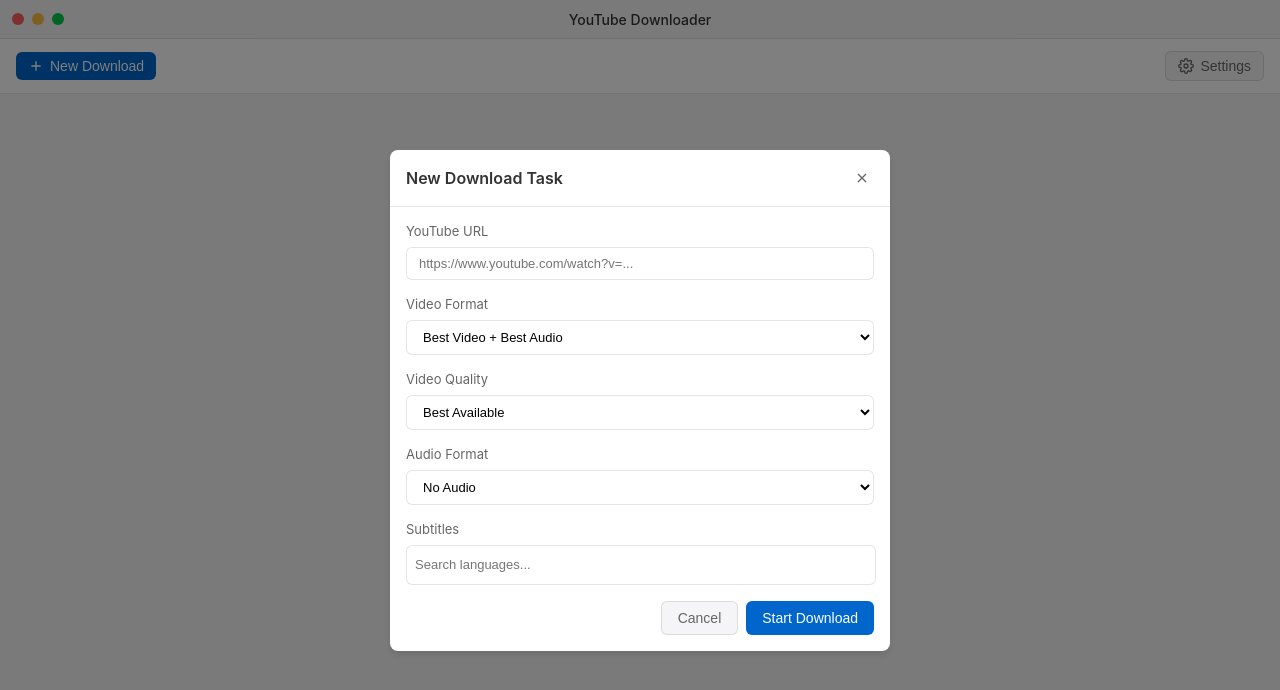
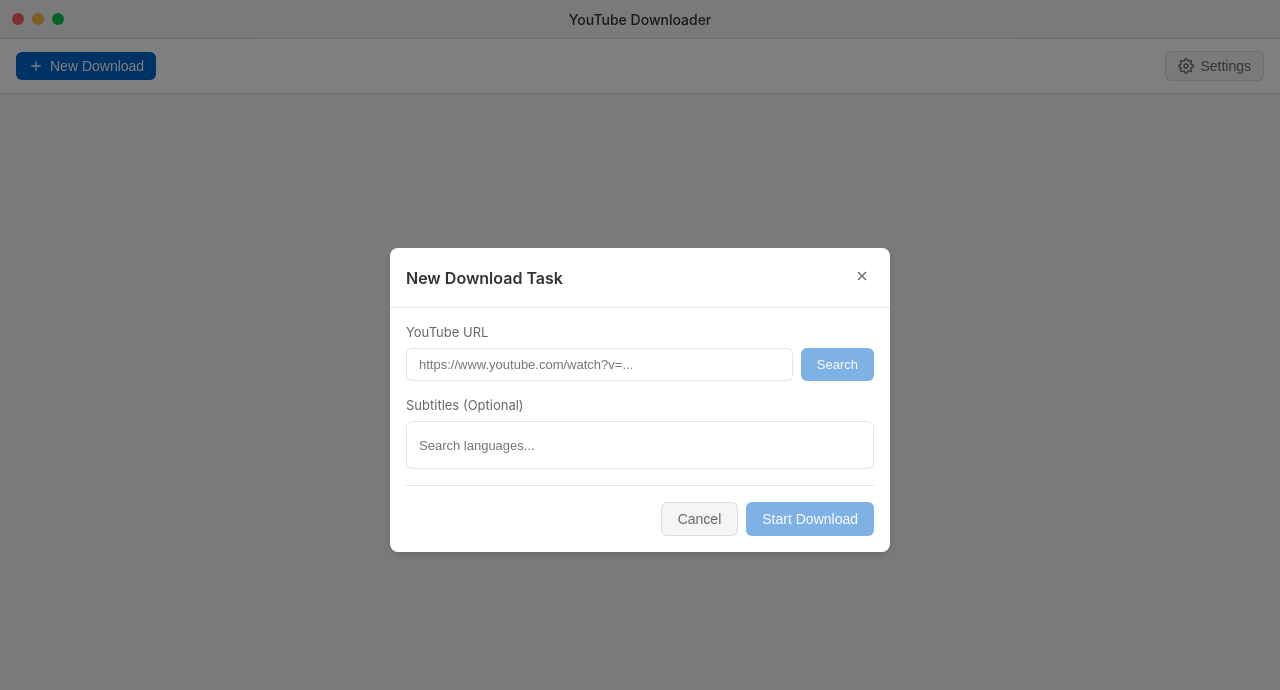
Before and after one commit to harveyzhang814/youtube-downloader-gui, a React (Vite) app: page /#/ in a window 1280 px wide. Both pictures are taken after a click on the button "New Download". Shown: the top 690 px of the page. Built offline with nearby package versions, Linux system fonts and the light colour scheme.

Commit message:
fea/add-resource-choice

```diff
--- a/src/renderer/components/NewTaskModal.jsx
+++ b/src/renderer/components/NewTaskModal.jsx
@@ -5,15 +5,11 @@
 
 const NewTaskModal = ({ onClose, onSubmit }) => {
   const [url, setUrl] = useState('');
-  const [format, setFormat] = useState('bestvideo+bestaudio/best');
-  const [quality, setQuality] = useState('best');
-  const [audioFormat, setAudioFormat] = useState('none');
-  const [audioQuality, setAudioQuality] = useState('best');
+  const [selectedFormat, setSelectedFormat] = useState(null);
   const [subtitles, setSubtitles] = useState([]);
   const [subtitleSearch, setSubtitleSearch] = useState('');
   const [isSubtitleDropdownOpen, setIsSubtitleDropdownOpen] = useState(false);
-  const [isAdvancedOpen, setIsAdvancedOpen] = useState(false);
-  const [videoInfo, setVideoInfo] = useState(null);
+  const [availableFormats, setAvailableFormats] = useState([]);
   const [isLoading, setIsLoading] = useState(false);
   const [error, setError] = useState(null);
   const [dropdownPosition, setDropdownPosition] = useState({ top: 0, left: 0, width: 0 });
@@ -42,11 +38,12 @@
 
   const handleUrlChange = (e) => {
     setUrl(e.target.value);
-    setVideoInfo(null);
     setError(null);
+    setAvailableFormats([]);
+    setSelectedFormat(null);
   };
 
-  const fetchVideoInfo = async () => {
+  const searchFormats = async () => {
     if (!url.trim()) return;
     if (!ipcRenderer) {
       setError('Electron IPC not available');
@@ -55,13 +52,26 @@
 
     setIsLoading(true);
     setError(null);
+    setAvailableFormats([]);
 
     try {
-      const info = await ipcRenderer.invoke('get-video-info', url);
-      setVideoInfo(info);
+      // Validate URL format first
+      if (!url.match(/^https?:\/\/(www\.)?youtube\.com\/watch\?v=[\w-]+/) &&
+          !url.match(/^https?:\/\/youtu\.be\/[\w-]+/)) {
+        throw new Error('Please enter a valid YouTube URL');
+      }
+
+      const formats = await ipcRenderer.invoke('get-available-formats', url);
+      setAvailableFormats(formats);
+      if (formats.length > 0) {
+        // Default to the best quality format
+        setSelectedFormat(formats[0].id);
+      }
     } catch (error) {
-      setError('Failed to fetch video information. Please check the URL and your internet connection.');
-      console.error('Error fetching video info:', error);
+      console.error('Error fetching formats:', error);
+      setError(error.message || 'Failed to fetch video formats. Please check the URL and your internet connection.');
+      setAvailableFormats([]);
+      setSelectedFormat(null);
     } finally {
       setIsLoading(false);
     }
@@ -69,12 +79,13 @@
 
   const handleSubmit = (e) => {
     e.preventDefault();
+    if (!selectedFormat) {
+      setError('Please select a format first');
+      return;
+    }
     onSubmit({
       url,
-      format,
-      quality,
-      audioFormat,
-      audioQuality,
+      format: selectedFormat,
       subtitles: subtitles.length > 0 ? subtitles.join(',') : null
     });
   };
@@ -93,18 +104,19 @@
   };
 
   const handleSubtitleInputFocus = (e) => {
-    const rect = e.target.getBoundingClientRect();
-    const containerRect = e.target.closest('div[style*="border"]').getBoundingClientRect();
+    const inputContainer = e.target.closest('div[style*="border"]');
+    if (inputContainer) {
+      const rect = inputContainer.getBoundingClientRect();
       setDropdownPosition({
-      top: containerRect.bottom + 4,
-      left: containerRect.left,
-      width: containerRect.width
+        top: rect.bottom + window.scrollY,
+        left: rect.left + window.scrollX,
+        width: rect.width
       });
       setIsSubtitleDropdownOpen(true);
+    }
   };
 
   const handleSubtitleInputBlur = (e) => {
-    // Delay closing to allow click events on the dropdown items
     setTimeout(() => {
       setIsSubtitleDropdownOpen(false);
     }, 200);
@@ -139,8 +151,7 @@
           borderBottom: '1px solid rgba(0,0,0,0.1)',
           display: 'flex',
           alignItems: 'center',
-          justifyContent: 'space-between',
-          flexShrink: 0
+          justifyContent: 'space-between'
         }}>
           <h2 style={{
             margin: 0,
@@ -155,15 +166,7 @@
               border: 'none',
               padding: '4px',
               cursor: 'pointer',
-              color: '#666',
-              display: 'flex',
-              alignItems: 'center',
-              justifyContent: 'center',
-              borderRadius: '4px',
-              transition: 'background-color 0.2s',
-              ':hover': {
-                backgroundColor: 'rgba(0,0,0,0.05)'
-              }
+              color: '#666'
             }}
           >
             <svg width="16" height="16" viewBox="0 0 24 24" fill="none" stroke="currentColor" strokeWidth="2">
@@ -175,14 +178,11 @@
         <form onSubmit={handleSubmit} style={{
           padding: '16px',
           overflowY: 'auto',
-          flexGrow: 1,
           display: 'flex',
-          flexDirection: 'column'
+          flexDirection: 'column',
+          gap: '16px'
         }}>
-          <div style={{
-            marginBottom: '16px',
-            width: '100%'
-          }}>
+          <div>
             <label style={{
               display: 'block',
               marginBottom: '8px',
@@ -191,187 +191,201 @@
             }}>
               YouTube URL
             </label>
+            <div style={{
+              display: 'flex',
+              gap: '8px'
+            }}>
               <input
                 type="text"
                 value={url}
                 onChange={handleUrlChange}
                 placeholder="https://www.youtube.com/watch?v=..."
                 style={{
-                width: '100%',
+                  flex: 1,
                   padding: '8px 12px',
                   fontSize: '13px',
                   border: '1px solid rgba(0,0,0,0.1)',
                   borderRadius: '6px',
-                backgroundColor: 'white',
-                boxSizing: 'border-box'
+                  backgroundColor: 'white'
                 }}
-              required
               />
+              <button
+                type="button"
+                onClick={searchFormats}
+                disabled={isLoading || !url.trim()}
+                style={{
+                  padding: '8px 16px',
+                  fontSize: '13px',
+                  color: 'white',
+                  backgroundColor: '#0066cc',
+                  border: 'none',
+                  borderRadius: '6px',
+                  cursor: url.trim() ? 'pointer' : 'not-allowed',
+                  opacity: url.trim() ? 1 : 0.5
+                }}
+              >
+                {isLoading ? 'Searching...' : 'Search'}
+              </button>
+            </div>
           </div>
 
+          {error && (
             <div style={{
-            marginBottom: '16px',
-            width: '100%'
+              padding: '12px',
+              backgroundColor: '#fee2e2',
+              border: '1px solid #ef4444',
+              borderRadius: '6px',
+              color: '#dc2626',
+              fontSize: '13px',
+              display: 'flex',
+              alignItems: 'flex-start',
+              gap: '8px'
             }}>
+              <svg
+                width="16"
+                height="16"
+                viewBox="0 0 24 24"
+                fill="none"
+                stroke="currentColor"
+                strokeWidth="2"
+                style={{ marginTop: '2px', flexShrink: 0 }}
+              >
+                <circle cx="12" cy="12" r="10" />
+                <line x1="12" y1="8" x2="12" y2="12" />
+                <line x1="12" y1="16" x2="12" y2="16" />
+              </svg>
+              <div style={{ flex: 1 }}>
+                <div style={{ fontWeight: '500', marginBottom: '4px' }}>Error</div>
+                <div>{error}</div>
+              </div>
+            </div>
+          )}
+
+          {availableFormats.length > 0 && (
+            <div>
               <label style={{
                 display: 'block',
                 marginBottom: '8px',
                 fontSize: '13px',
                 color: '#666'
               }}>
-              Video Format
+                Available Formats
               </label>
-            <select
-              value={format}
-              onChange={(e) => setFormat(e.target.value)}
-              style={{
-                width: '100%',
-                padding: '8px 12px',
-                fontSize: '13px',
+              <div style={{
                 border: '1px solid rgba(0,0,0,0.1)',
                 borderRadius: '6px',
-                backgroundColor: 'white',
-                boxSizing: 'border-box'
+                maxHeight: '300px',
+                overflowY: 'auto'
+              }}>
+                {availableFormats.map((format) => (
+                  <label
+                    key={format.id}
+                    style={{
+                      display: 'flex',
+                      alignItems: 'flex-start',
+                      padding: '12px',
+                      cursor: 'pointer',
+                      backgroundColor: selectedFormat === format.id ? '#f0f9ff' : 'transparent',
+                      borderBottom: '1px solid rgba(0,0,0,0.05)',
+                      fontSize: '13px',
+                      ':hover': {
+                        backgroundColor: selectedFormat === format.id ? '#f0f9ff' : '#f5f5f7'
+                      }
                     }}
                   >
-              <option value="bestvideo+bestaudio/best">Best Video + Best Audio</option>
-              <option value="bestvideo+bestaudio">Best Video + Best Audio (Separate)</option>
-              <option value="best">Best Quality</option>
-              <option value="mp4">MP4</option>
-              <option value="webm">WebM</option>
-              <option value="mkv">MKV</option>
-            </select>
+                    <input
+                      type="radio"
+                      name="format"
+                      value={format.id}
+                      checked={selectedFormat === format.id}
+                      onChange={() => setSelectedFormat(format.id)}
+                      style={{ marginRight: '12px', marginTop: '2px' }}
+                    />
+                    <div style={{ flex: 1 }}>
+                      <div style={{
+                        display: 'flex',
+                        alignItems: 'center',
+                        gap: '8px',
+                        marginBottom: '4px'
+                      }}>
+                        <div style={{
+                          display: 'flex',
+                          alignItems: 'center',
+                          gap: '8px',
+                          flex: 1
+                        }}>
+                          <span style={{
+                            fontWeight: '500',
+                            minWidth: '80px'
+                          }}>
+                            {format.resolution}
+                          </span>
+                          <span style={{
+                            fontSize: '12px',
+                            color: '#666',
+                            backgroundColor: '#f0f0f0',
+                            padding: '2px 6px',
+                            borderRadius: '4px',
+                            textTransform: 'uppercase'
+                          }}>
+                            {format.ext}
+                          </span>
+                          {format.fps && (
+                            <span style={{
+                              fontSize: '12px',
+                              color: '#666'
+                            }}>
+                              {format.fps} FPS
+                            </span>
+                          )}
+                          <span style={{
+                            fontSize: '12px',
+                            color: '#666',
+                            marginLeft: 'auto'
+                          }}>
+                            {format.filesize}
+                          </span>
                         </div>
+                        <span style={{
+                          fontSize: '11px',
+                          color: '#666',
+                          opacity: 0.7
+                        }}>
+                          ID: {format.id}
+                        </span>
+                      </div>
+                      <div style={{
+                        fontSize: '12px',
+                        color: '#666',
+                        lineHeight: '1.4'
+                      }}>
+                        {format.description}
+                      </div>
+                    </div>
+                  </label>
+                ))}
+              </div>
+            </div>
+          )}
 
-          <div style={{ marginBottom: '16px' }}>
+          <div>
             <label style={{
               display: 'block',
               marginBottom: '8px',
               fontSize: '13px',
               color: '#666'
             }}>
-              Video Quality
-            </label>
-            <select
-              value={quality}
-              onChange={(e) => setQuality(e.target.value)}
-              style={{
-                width: '100%',
-                padding: '8px 12px',
-                fontSize: '13px',
-                border: '1px solid rgba(0,0,0,0.1)',
-                borderRadius: '6px',
-                backgroundColor: 'white'
-              }}
-            >
-              <option value="best">Best Available</option>
-              <option value="2160p">4K (2160p)</option>
-              <option value="1440p">2K (1440p)</option>
-              <option value="1080p">1080p</option>
-              <option value="720p">720p</option>
-              <option value="480p">480p</option>
-              <option value="360p">360p</option>
-            </select>
-          </div>
-
-          <div style={{ marginBottom: '16px' }}>
-            <label style={{
-              display: 'block',
-              marginBottom: '8px',
-              fontSize: '13px',
-              color: '#666'
-            }}>
-              Audio Format
-            </label>
-            <select
-              value={audioFormat}
-              onChange={(e) => setAudioFormat(e.target.value)}
-              style={{
-                width: '100%',
-                padding: '8px 12px',
-                fontSize: '13px',
-                border: '1px solid rgba(0,0,0,0.1)',
-                borderRadius: '6px',
-                backgroundColor: 'white'
-              }}
-            >
-              <option value="none">No Audio</option>
-              <option value="mp3">MP3</option>
-              <option value="m4a">M4A</option>
-              <option value="aac">AAC</option>
-              <option value="wav">WAV</option>
-            </select>
-          </div>
-
-          {audioFormat !== 'none' && (
-            <div style={{ marginBottom: '16px' }}>
-              <label style={{
-                display: 'block',
-                marginBottom: '8px',
-                fontSize: '13px',
-                color: '#666'
-              }}>
-                Audio Quality
-              </label>
-              <select
-                value={audioQuality}
-                onChange={(e) => setAudioQuality(e.target.value)}
-                style={{
-                  width: '100%',
-                  padding: '8px 12px',
-                  fontSize: '13px',
-                  border: '1px solid rgba(0,0,0,0.1)',
-                  borderRadius: '6px',
-                  backgroundColor: 'white'
-                }}
-              >
-                <option value="best">Best Available</option>
-                <option value="320k">320 kbps</option>
-                <option value="256k">256 kbps</option>
-                <option value="192k">192 kbps</option>
-                <option value="128k">128 kbps</option>
-                <option value="96k">96 kbps</option>
-                <option value="64k">64 kbps</option>
-                <option value="48k">48 kbps</option>
-                <option value="32k">32 kbps</option>
-              </select>
-            </div>
-          )}
-
-          <div style={{
-            marginBottom: '16px',
-            position: 'relative'
-          }}>
-            <label style={{
-              display: 'block',
-              marginBottom: '8px',
-              fontSize: '13px',
-              color: '#666'
-            }}>
-              Subtitles
+              Subtitles (Optional)
             </label>
             <div style={{
               border: '1px solid rgba(0,0,0,0.1)',
               borderRadius: '6px',
               backgroundColor: 'white',
-              height: '38px',
-              display: 'flex',
-              flexDirection: 'column',
-              position: 'relative',
-              width: '100%'
-            }}>
-              <div style={{
+              minHeight: '38px',
               display: 'flex',
               flexWrap: 'wrap',
               gap: '4px',
-                padding: '7px 8px',
-                alignItems: 'center',
-                height: '100%',
-                cursor: 'text'
-              }}
-              onClick={() => {
-                const input = document.querySelector('#subtitle-search');
-                if (input) input.focus();
+              padding: '4px 8px'
             }}>
               {subtitles.map(langCode => {
                 const lang = availableSubtitles.find(l => l.code === langCode);
@@ -379,47 +393,30 @@
                   <div key={langCode} style={{
                     display: 'inline-flex',
                     alignItems: 'center',
-                      gap: '2px',
+                    gap: '4px',
                     padding: '2px 6px',
                     backgroundColor: '#f0f0f0',
                     borderRadius: '4px',
-                      fontSize: '12px',
-                      height: '22px',
-                      color: '#666'
+                    fontSize: '12px'
                   }}>
-                      <span>{lang ? lang.name : langCode.toUpperCase()}</span>
+                    <span>{lang ? lang.name : langCode}</span>
                     <button
                       type="button"
-                        onClick={(e) => {
-                          e.stopPropagation();
-                          handleRemoveSubtitle(langCode);
-                        }}
+                      onClick={() => handleRemoveSubtitle(langCode)}
                       style={{
                         border: 'none',
                         background: 'none',
-                          padding: '1px',
+                        padding: '2px',
                         cursor: 'pointer',
-                          color: '#666',
-                          display: 'flex',
-                          alignItems: 'center'
+                        color: '#666'
                       }}
                     >
-                        <svg width="10" height="10" viewBox="0 0 24 24" fill="none" stroke="currentColor" strokeWidth="2">
-                          <path d="M18 6L6 18M6 6l12 12" />
-                        </svg>
+                      ×
                     </button>
                   </div>
                 );
               })}
-                <div style={{
-                  display: 'flex',
-                  alignItems: 'center',
-                  flex: 1,
-                  minWidth: '80px',
-                  height: '22px'
-                }}>
               <input
-                    id="subtitle-search"
                 type="text"
                 value={subtitleSearch}
                 onChange={(e) => setSubtitleSearch(e.target.value)}
@@ -427,71 +424,58 @@
                 onBlur={handleSubtitleInputBlur}
                 placeholder={subtitles.length > 0 ? "Add more..." : "Search languages..."}
                 style={{
-                      width: '100%',
-                      padding: '0',
-                      fontSize: '13px',
                   border: 'none',
-                      backgroundColor: 'transparent',
-                      outline: 'none'
+                  outline: 'none',
+                  padding: '4px',
+                  flex: 1,
+                  minWidth: '100px',
+                  fontSize: '13px'
                 }}
               />
             </div>
           </div>
 
-              {(isSubtitleDropdownOpen || subtitleSearch) && filteredSubtitles.length > 0 && (
+          {isSubtitleDropdownOpen && filteredSubtitles.length > 0 && (
             <div style={{
               position: 'fixed',
               top: `${dropdownPosition.top}px`,
               left: `${dropdownPosition.left}px`,
               width: `${dropdownPosition.width}px`,
-                  zIndex: 1100,
-                  backgroundColor: 'white',
-                  boxShadow: '0 4px 6px rgba(0, 0, 0, 0.1)',
-                  borderRadius: '6px',
-                  border: '1px solid rgba(0,0,0,0.1)',
               maxHeight: '200px',
               overflowY: 'auto',
-                  display: 'flex',
-                  flexDirection: 'column',
-                  gap: '2px'
+              backgroundColor: 'white',
+              border: '1px solid rgba(0,0,0,0.1)',
+              borderRadius: '6px',
+              boxShadow: '0 4px 6px rgba(0,0,0,0.1)',
+              zIndex: 1000
             }}>
               {filteredSubtitles.map(lang => (
-                    <button
+                <div
                   key={lang.code}
-                      type="button"
-                      onClick={() => {
-                        handleSubtitleToggle(lang.code);
-                        setSubtitleSearch('');
-                      }}
+                  onClick={() => handleSubtitleToggle(lang.code)}
                   style={{
                     padding: '8px 12px',
-                        textAlign: 'left',
-                        border: 'none',
-                        background: 'none',
                     cursor: 'pointer',
-                        fontSize: '13px'
-                      }}
-                      onMouseEnter={(e) => {
-                        e.target.style.backgroundColor = '#f5f5f7';
-                      }}
-                      onMouseLeave={(e) => {
-                        e.target.style.backgroundColor = 'transparent';
+                    fontSize: '13px',
+                    backgroundColor: 'white',
+                    ':hover': {
+                      backgroundColor: '#f5f5f7'
+                    }
                   }}
                 >
-                      {lang.name} ({lang.code.toUpperCase()})
-                    </button>
+                  {lang.name} ({lang.code})
+                </div>
               ))}
             </div>
           )}
-            </div>
-          </div>
 
           <div style={{
             display: 'flex',
             justifyContent: 'flex-end',
             gap: '8px',
             marginTop: 'auto',
-            flexShrink: 0
+            paddingTop: '16px',
+            borderTop: '1px solid rgba(0,0,0,0.1)'
           }}>
             <button
               type="button"
@@ -503,17 +487,14 @@
                 backgroundColor: '#f5f5f7',
                 border: '1px solid rgba(0,0,0,0.1)',
                 borderRadius: '6px',
-                cursor: 'pointer',
-                transition: 'background-color 0.2s',
-                ':hover': {
-                  backgroundColor: '#e5e5e7'
-                }
+                cursor: 'pointer'
               }}
             >
               Cancel
             </button>
             <button
               type="submit"
+              disabled={!selectedFormat || isLoading}
               style={{
                 padding: '8px 16px',
                 fontSize: '14px',
@@ -522,11 +503,8 @@
                 backgroundColor: '#0066cc',
                 border: 'none',
                 borderRadius: '6px',
-                cursor: 'pointer',
-                transition: 'background-color 0.2s',
-                ':hover': {
-                  backgroundColor: '#0055aa'
-                }
+                cursor: selectedFormat ? 'pointer' : 'not-allowed',
+                opacity: selectedFormat ? 1 : 0.5
               }}
             >
               Start Download
```
Also changed, not shown: src/main/main.js (+120 -4 lines). Lines whose indentation alone changed are shown as unchanged.
